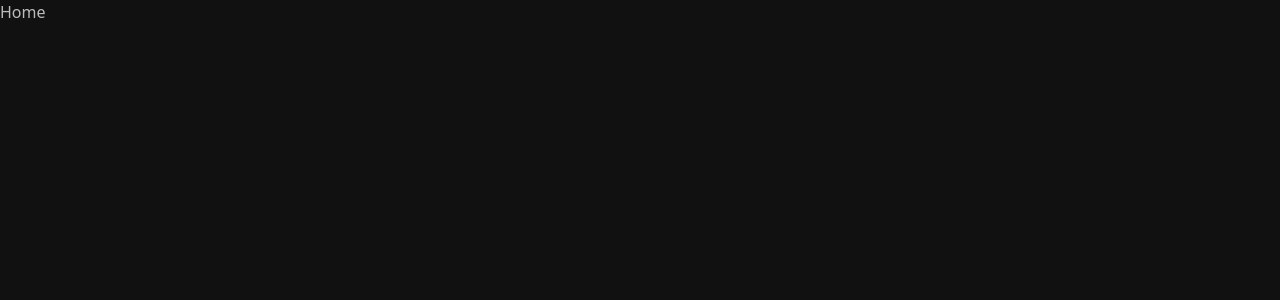
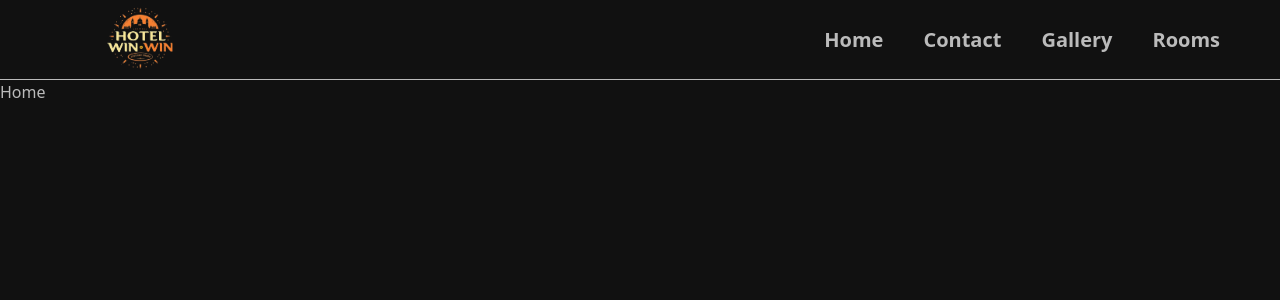
Before and after one commit to Akilalochana/Hotel-booking-frontend-MERN, a React (Vite) app: page / in a window 1280 px wide. Shown: the top 300 px of the page. Built offline with nearby package versions, Linux system fonts and the light colour scheme.

Commit message:
implement home page routes

```diff
--- a/src/App.jsx
+++ b/src/App.jsx
@@ -1,6 +1,7 @@
 import { BrowserRouter, Route, Routes } from 'react-router-dom'
 import './App.css'
 import AdminDashboard from './pages/admin/adminDashboard'
+import HomePage from './pages/home/homePage'
 
 
 function App() {
@@ -8,9 +9,9 @@ function App() {
 
   <BrowserRouter>
      <Routes path="/*">
+
         <Route path='/admin/*' element={<AdminDashboard/>}/>
-        <Route path='/' element={<h1>Home</h1>}/>
-        <Route path='/*' element={<h1>404 NOT Found</h1>}/>
+        <Route path='/*' element={<HomePage/>}/>
 
      </Routes>
   </BrowserRouter>
--- /dev/null
+++ b/src/components/header.jsx
@@ -0,0 +1,23 @@
+import { Link } from "react-router-dom";
+
+export default function Header() {
+  return (
+    <header className='w-full h-[80px] border-[#bbb] border-b-1 items-center flex justify-between'>
+
+      <div className=" ml-[100px]">
+        <img src="/logo.png" alt="logo" className="w-[80px] h-[80px] object-cover" />
+      </div>
+
+      <div className="flex justify-center items-center gap-10  mr-15">
+        <Link to="/" className='text-xl font-bold'>Home</Link>
+
+        <Link to="/contact" className='text-xl font-bold'>Contact</Link>
+
+        <Link to="/gallery" className='text-xl font-bold'>Gallery</Link>
+
+        <Link to="/rooms" className='text-xl font-bold'>Rooms</Link>
+      </div>
+
+    </header>
+  )
+}
--- /dev/null
+++ b/src/pages/home/contactPage.jsx
@@ -0,0 +1,7 @@
+export default function ContactPage() {
+  return (
+    <div>
+      <h1>contact</h1>
+    </div>
+  )
+}
--- /dev/null
+++ b/src/pages/home/errorPage.jsx
@@ -0,0 +1,16 @@
+import { Link } from "react-router-dom";
+
+export default function ErrorPage() {
+  return (
+    <div className="w-full h-[calc(100vh-80px)] flex flex-col justify-center items-center">
+      <h1 className="text-7xl font-extrabold text-[#53c28b] mb-4 animate-bounce">404</h1>
+      <p className="text-2xl mb-6">Oops! The page you're looking for doesn't exist.</p>
+      <Link
+        to="/"
+        className="px-6 py-3 bg-[#53c28b] text-white text-lg rounded-lg shadow-md hover:bg-[#53c28b70] transition duration-300"
+      >
+        Back to Home Page
+      </Link>
+    </div>
+  );
+}
--- /dev/null
+++ b/src/pages/home/galleryPage.jsx
@@ -0,0 +1,7 @@
+export default function GalleryPage() {
+  return (
+    <div>
+      <h1>gallery</h1>
+    </div>
+  )
+}
--- /dev/null
+++ b/src/pages/home/home.jsx
@@ -0,0 +1,5 @@
+export default function Home() {
+  return (
+    <div>Home</div>
+  )
+}
--- /dev/null
+++ b/src/pages/home/homePage.jsx
@@ -0,0 +1,29 @@
+import { Route, Routes } from "react-router-dom";
+import Header from "../../components/header";
+import ContactPage from "./contactPage";
+import GalleryPage from "./galleryPage";
+import RoomsPage from "./roomsPage";
+import ErrorPage from "./errorPage";
+import Home from "./home";
+
+export default function HomePage() {
+  return (
+    <>
+      <Header/>
+
+
+    <div className="w-full h-[calc(100vh-80px)] ">
+      <Routes path="/*">
+        <Route path="/contact" element={<ContactPage/>}/>
+        <Route path="/gallery" element={<GalleryPage/>}/>
+        <Route path="/rooms" element={<RoomsPage/>}/>
+        <Route path="/" element={<Home/>}/>
+
+        <Route path="/*" element={<ErrorPage/>}/>
+      </Routes>
+
+
+    </div>
+    </>
+  )
+}
--- /dev/null
+++ b/src/pages/home/roomsPage.jsx
@@ -0,0 +1,7 @@
+export default function RoomsPage() {
+  return (
+    <div>
+      <h1>rooms</h1>
+    </div>
+  )
+}
```
Also changed, not shown: public/logo.png (added).
